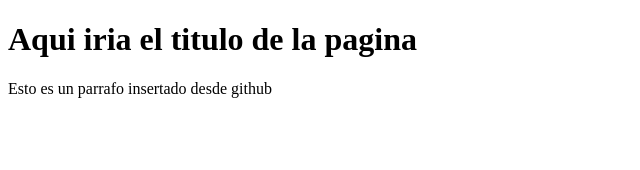
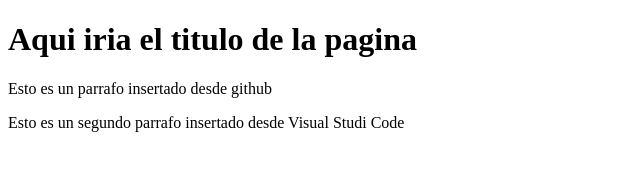
Before and after one commit to yeisonCh/ProyectoC, a plain HTML site: page index.html in a window 1280 px wide. Shown: the whole page, without its empty margins (0-640 px from the left). Drawn offline with Linux system fonts and the light colour scheme.

Commit message:
Agregando segundo parrafo

```diff
--- a/index.html
+++ b/index.html
@@ -9,5 +9,6 @@
 <body>
     <h1>Aqui iria el titulo de la pagina</h1>
     <p>Esto es un parrafo insertado desde github</p>
+    <p>Esto es un segundo parrafo insertado desde Visual Studi Code</p>
 </body>
 </html>
```
